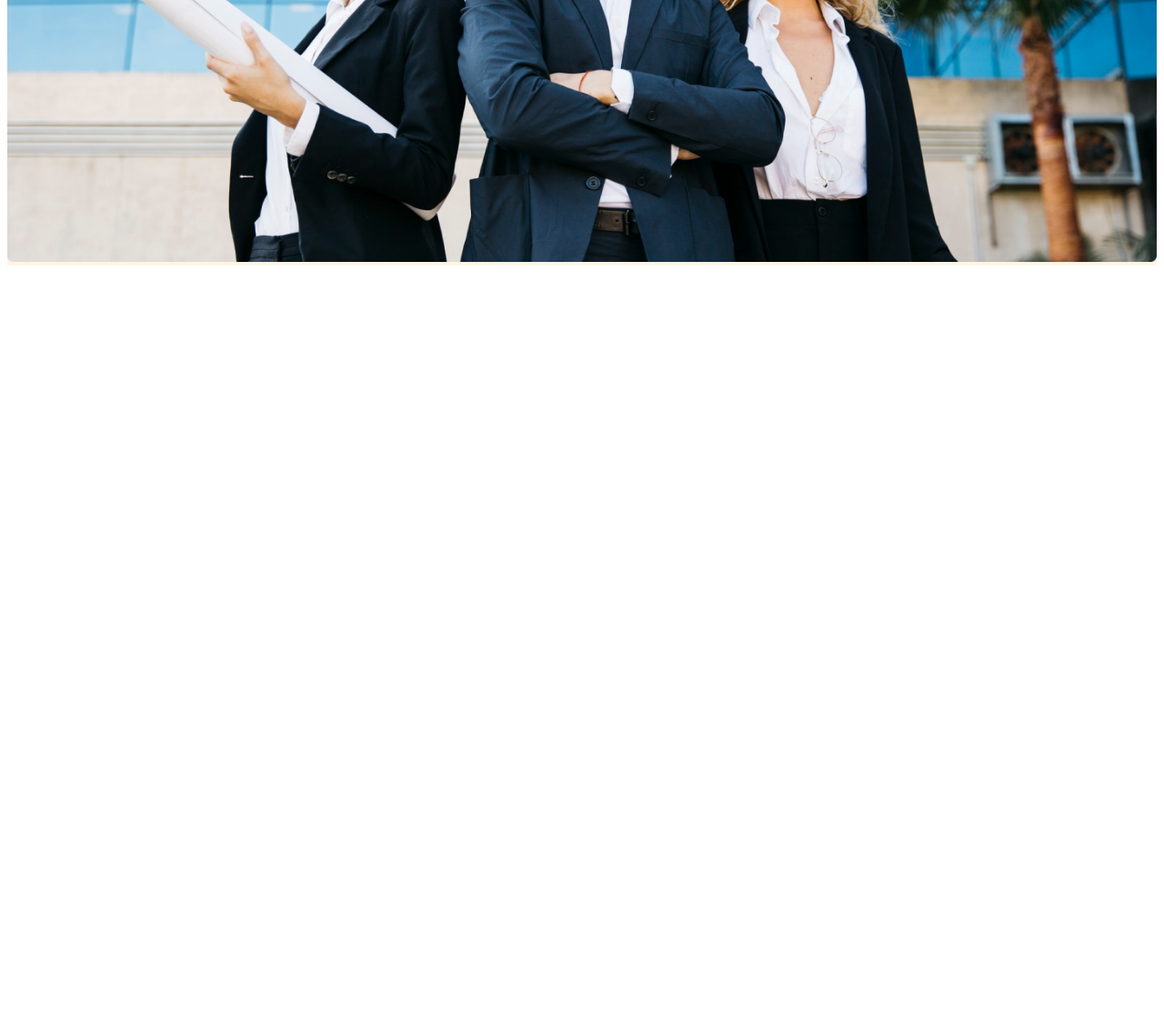
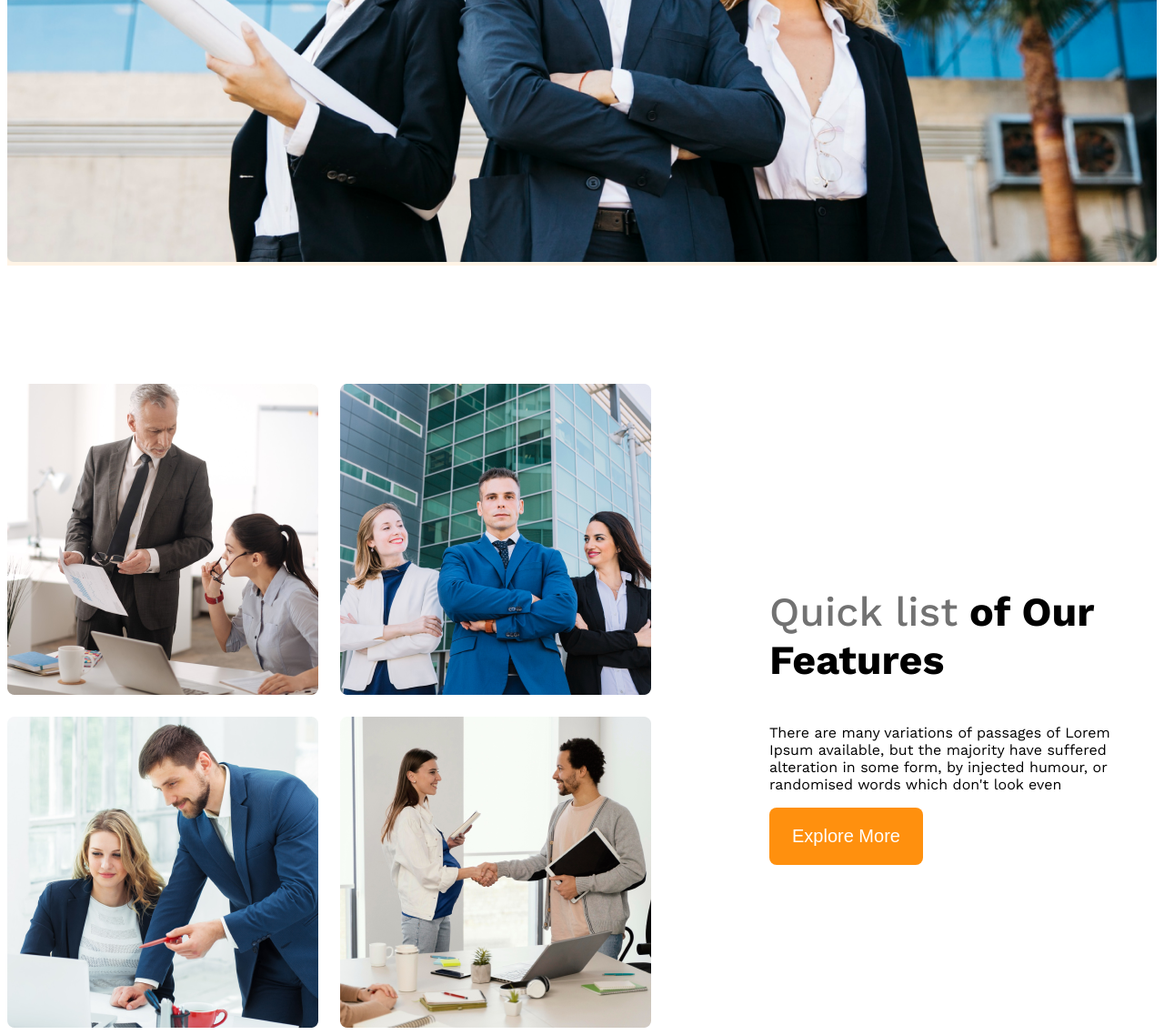
Before and after one commit to Arifulit/g3-architect-website, a plain HTML site: page index.html in a window 1280 px wide. Shown: the part 892-2030 px from the top of the page at 91% size. Before the commit the page ends 1192 px from the top, so only its background shows below. Drawn offline with nearby package versions, Linux system fonts and the light colour scheme.

Commit message:
Added new Feature and images

```diff
--- a/index.html
+++ b/index.html
@@ -37,6 +37,24 @@
         </div>
     </header>
     <main>
+        <section class="teams display-flex">
+          <div class="team-img-container">
+            <img src="images/team1.png" alt="tow archects discussing about design">
+            <img src="images/team2.png" alt="tow archects discussing about design">
+            <img src="images/team3.png" alt="tow archects discussing about design">
+            <img src="images/team4.png" alt="tow archects discussing about design">
+
+          </div>
+          <div class="our-feature">
+            <h3 class="feature-title">
+                <span id="quick-list" class="text-light-gray">Quick list</span> <span>of Our</span> <span>Features</span>
+            </h3>
+            <p class="feature-description">
+                There are many variations of passages of Lorem Ipsum available, but the majority have suffered alteration in some form, by injected humour, or randomised words which don't look even
+            </p>
+            <button class="btn-primary">Explore More</button>
+          </div>
+        </section>
 
     </main>
     <footer>
--- a/styles/architects.css
+++ b/styles/architects.css
@@ -31,6 +31,11 @@ font-size: 1.25rem;
 font-weight: semi-bold;
 border-radius: 8px;
 border: 0;
+}
+
+main{
+    max-width: 1440px;
+    margin: 0 auto;
 }
 /* header styles */
 /* navbar related styles */
@@ -90,7 +95,33 @@ border: 0;
 
 
 }
+.feature-title{
+    font-size: 2.8rem;
+    font-weight: 700;
+}
 
+#quick-list{
+    font-weight: 500;
+}
+/* team and feature related styles */
+.teams{
+    align-items: center;
+}
+
+
+.team-img-container{
+    display: grid;
+    grid-template-columns: repeat(2,1fr);
+    gap: 24px;
+}
+main>section{
+    margin-top: 130px;
+}
+
+.our-feature{
+    margin-left: 130px;
+   max-width: 530px;
+}
 /* responsive media query */
 
 @media screen and (max-width: 576px){
```
